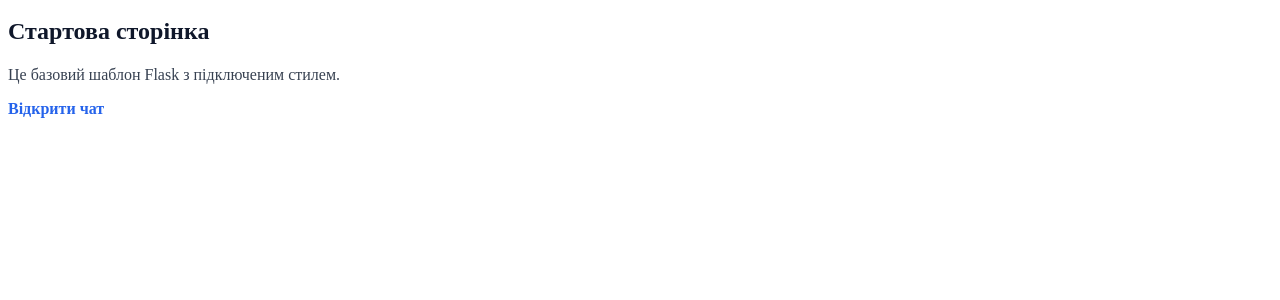
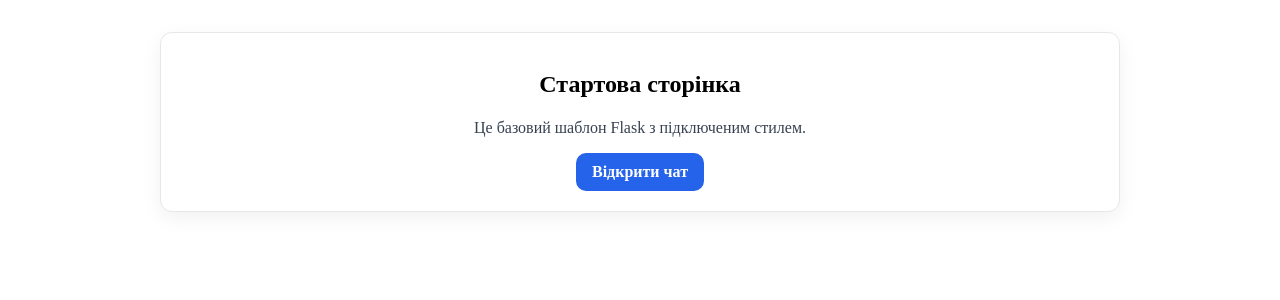
Before and after one commit to Hadock9/Flask_Itstep, a Flask app: page / in a window 1280 px wide. Shown: the top 300 px of the page. Run offline with Flask 3, Linux system fonts and the light colour scheme.

Commit message:
1-2 extended

```diff
--- a/static/css/style.css
+++ b/static/css/style.css
@@ -3,23 +3,58 @@ h2 {
 	font-size: 24px;
 	line-height: 1.25;
 	font-weight: 700;
-	color: #0f172a; /* slate-950 */
 }
 
-/* Paragraphs */
 p {
 	margin: 12px 0;
-	color: #374151; /* slate-700 */
 	line-height: 1.6;
+	color: #374151;
 }
 
-/* Links */
 a {
-	color: #2563eb; /* blue-600 */
+	color: #2563eb;
 	text-decoration: none;
 	font-weight: 600;
 }
-
 a:hover {
 	text-decoration: underline;
 }
+
+/* Layout */
+.container {
+	max-width: 960px;
+	margin: 0 auto;
+	padding: 24px;
+}
+.center {
+	text-align: center;
+}
+
+/* Components */
+.card {
+	border: 1px solid #e5e7eb;
+	border-radius: 12px;
+	padding: 20px;
+	box-shadow: 0 6px 20px rgba(0, 0, 0, 0.06);
+	background: #ffffff;
+}
+
+.button {
+	display: inline-block;
+	padding: 10px 16px;
+	border-radius: 10px;
+	background: #2563eb;
+	color: #ffffff;
+	font-weight: 700;
+	text-decoration: none;
+	border: none;
+	transition: transform 0.15s ease, filter 0.15s ease;
+}
+.button:hover {
+	transform: translateY(-1px);
+	filter: brightness(1.05);
+}
+.button:active {
+	transform: translateY(0);
+	filter: brightness(0.95);
+}
--- a/templates/index.html
+++ b/templates/index.html
@@ -7,8 +7,12 @@
 		<link rel="stylesheet" href="/static/css/style.css" />
 	</head>
 	<body>
-		<h2>Стартова сторінка</h2>
-		<p>Це базовий шаблон Flask з підключеним стилем.</p>
-		<a class="button" href="/chat">Відкрити чат</a>
+		<div class="container center">
+			<div class="card">
+				<h2>Стартова сторінка</h2>
+				<p class="text-muted">Це базовий шаблон Flask з підключеним стилем.</p>
+				<a class="button" href="/chat">Відкрити чат</a>
+			</div>
+		</div>
 	</body>
 </html>
```
